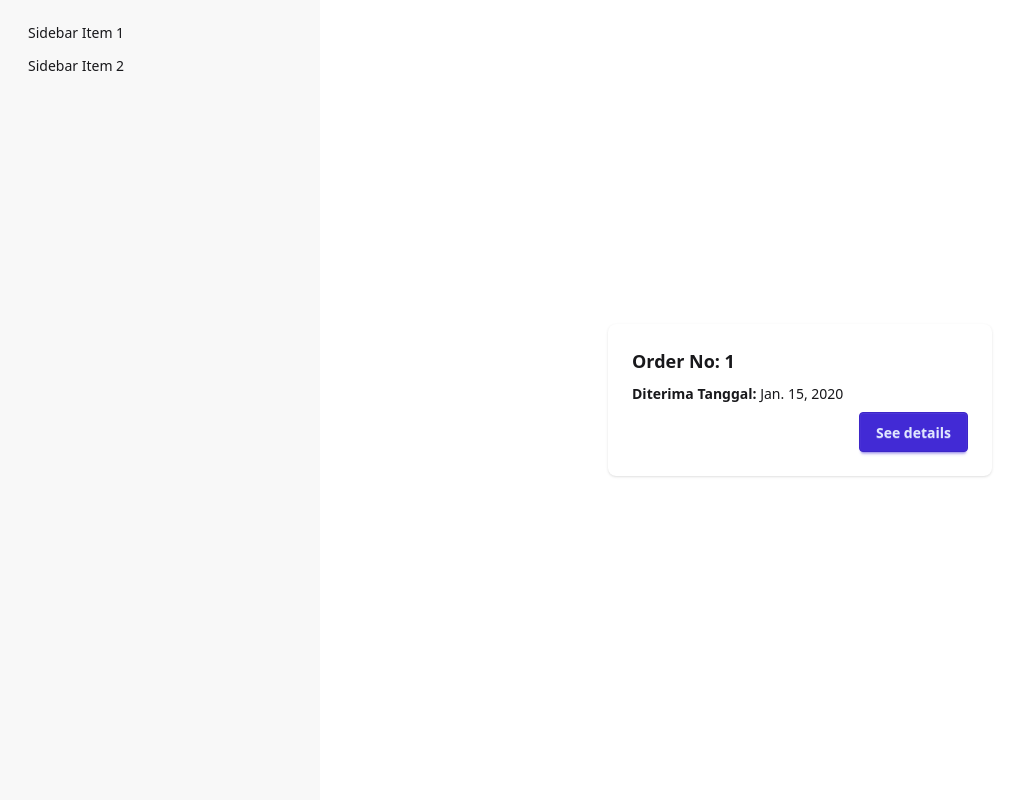
After one commit to satya2221/laundry-django, a Django app: page / in a window 1280 px wide. The commit adds this page. Shown: the whole page, without its empty margins (0-1027 px from the left). Run offline with Django 5.2, Linux system fonts and the light colour scheme; a user stored in the database is signed in; tables that the repository leaves empty hold one stand-in row (values such as "Sample post"); style sheets or scripts are compiled from the project's sources.

Commit message:
feat: Main page laundry html

```diff
--- /dev/null
+++ b/apps/laundries/templates/laundry_order.html
@@ -0,0 +1,17 @@
+{% extends 'dashboard_base.html' %}
+
+{% block dashboard_content %}
+    <main class="max-w-3xl m-auto space-y-4">
+        {% for laundry in laundries %}
+            <div class="card bg-base-100 w-96 shadow-sm">
+                <div class="card-body">
+                <h2 class="card-title">Order No: {{ laundry.id }}</h2>
+                <p><b>Diterima Tanggal:</b> {{ laundry.received_date }}</p>
+                <div class="card-actions justify-end">
+                    <button class="btn btn-primary">See details</button>
+                </div>
+                </div>
+            </div>
+        {% endfor %}
+    </main>
+{% endblock %}
--- /dev/null
+++ b/apps/laundries/urls.py
@@ -0,0 +1,6 @@
+from django.urls import path
+from .views import LaundryOrderListView
+
+urlpatterns = [
+    path("", LaundryOrderListView.as_view(), name="laundry-order"),
+]
--- a/core/urls.py
+++ b/core/urls.py
@@ -21,4 +21,5 @@ from django.urls import path, include
 urlpatterns = [
     path("admin/", admin.site.urls),
     path("", include("apps.authentications.urls")),
+    path("", include("apps.laundries.urls")),
 ]
--- a/templates/dashboard_base.html
+++ b/templates/dashboard_base.html
@@ -5,6 +5,9 @@
     <input id="my-drawer-2" type="checkbox" class="drawer-toggle" />
     <div class="drawer-content flex flex-col items-center justify-center">
       <!-- Page content here -->
+      <div>
+        {% block dashboard_content %} {% endblock %}
+      </div>
       <label for="my-drawer-2" class="btn btn-primary drawer-button lg:hidden">
         Open drawer
       </label>
@@ -17,5 +20,5 @@
         <li><a>Sidebar Item 2</a></li>
       </ul>
     </div>
-  </div>
+</div>
 {% endblock %}
```
Also changed, not shown: apps/laundries/migrations/0001_initial.py (added), 1 other file.
